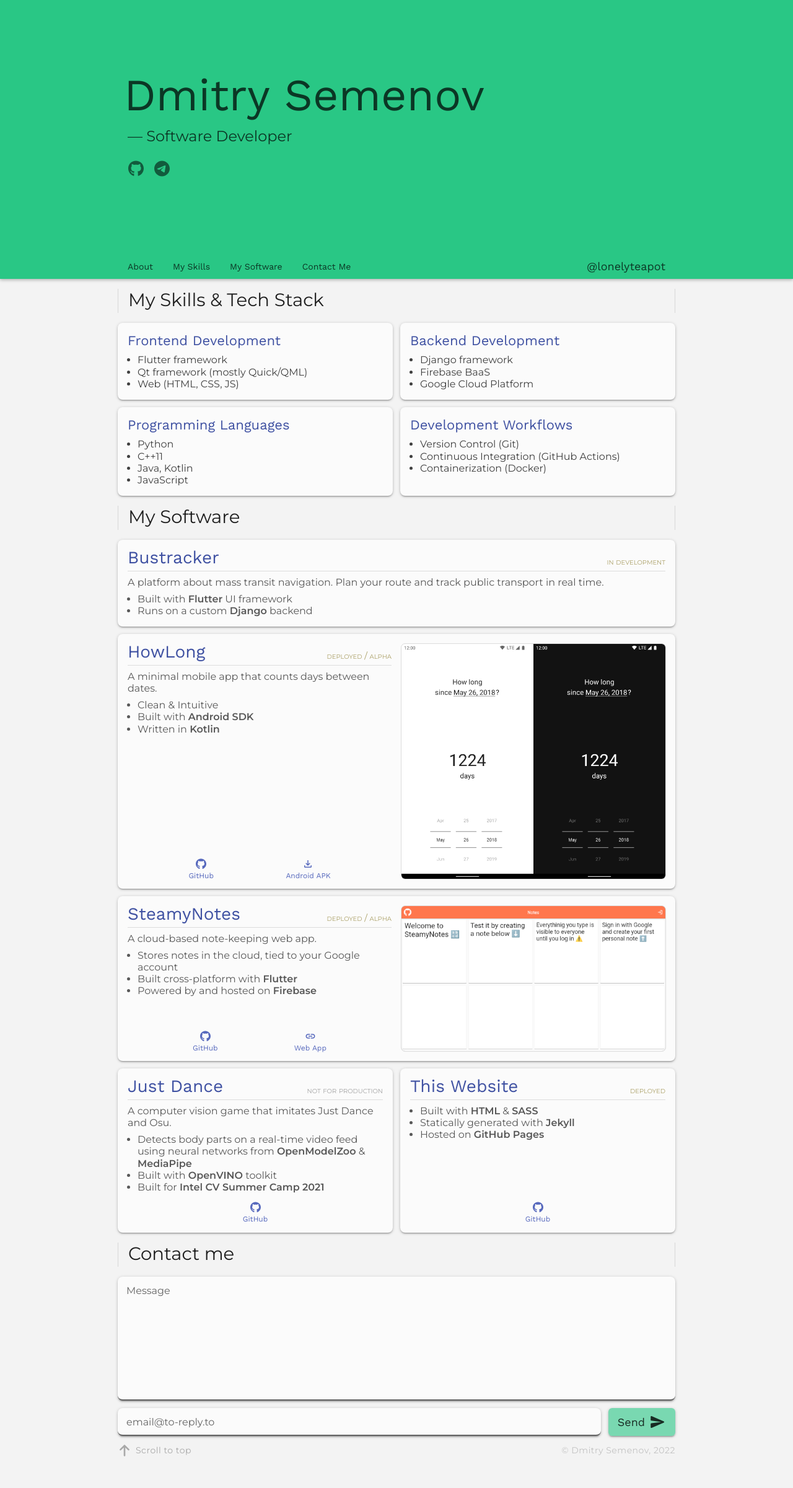
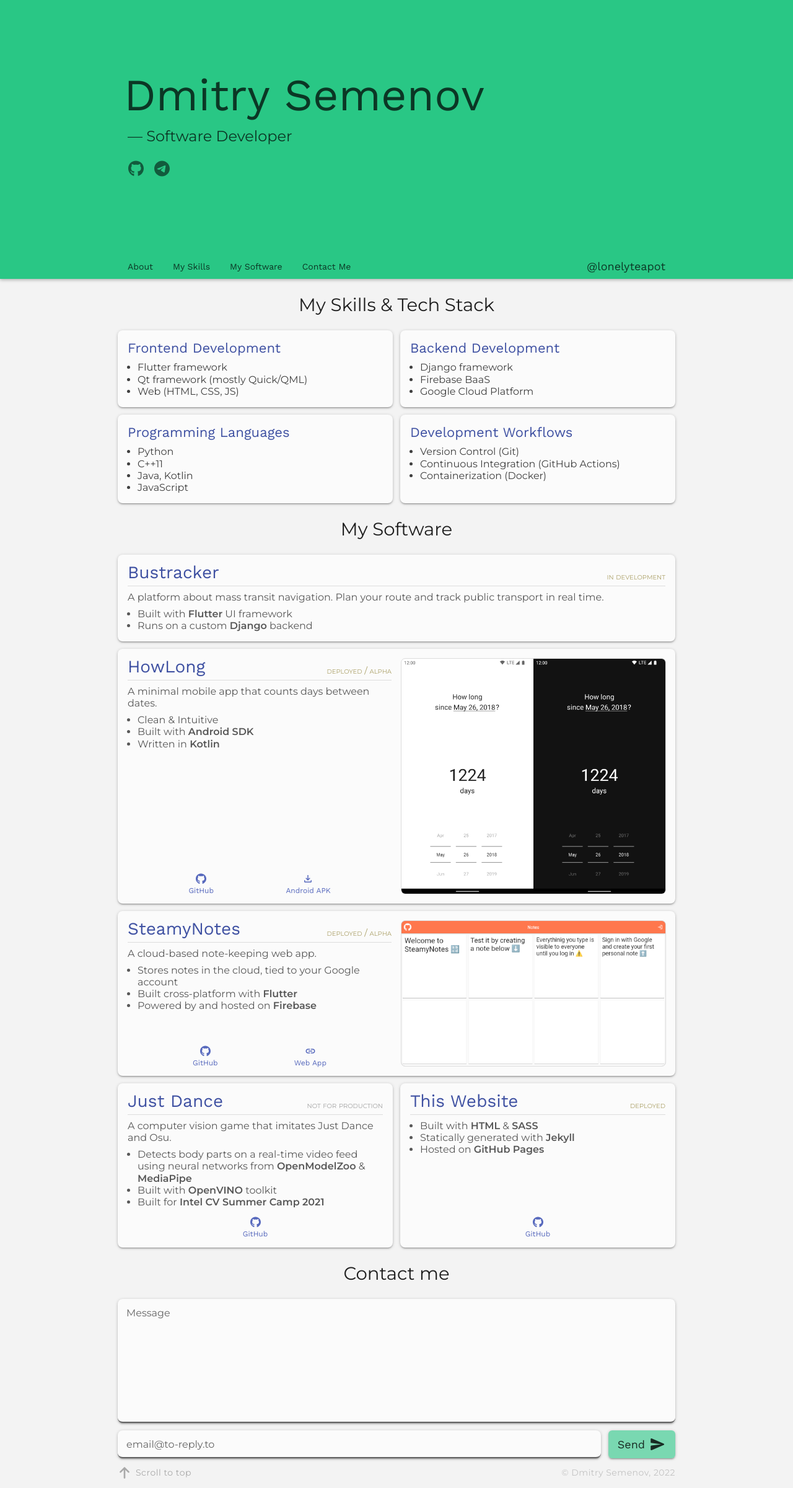
Before and after one commit to lonelyteapot/lonelyteapot.github.io, a Jekyll site: the page built from pages/index.html, in a window 1280 px wide. Shown: the whole page at 62% size. Built offline with Jekyll 4.4.1, drawn with Linux system fonts in a browser that asks for light colours; before the commit the page ends 2365 px from its top, so only the background shows below that.

Commit message:
Change header style

```diff
--- a/_sass/general.scss
+++ b/_sass/general.scss
@@ -42,19 +42,11 @@ h1, h2, h3, h4, h5, h6 {
 }
 
 h2 {
-    display: flex;
-    align-items: center;
     text-align: center;
-    gap: 1rem;
-    margin: 1rem 0;
-    padding-left: 16px;
-    padding-bottom: 4px;
-    width: 100%;
+    margin: 1.5rem 0;
     font-size: 1.825rem;
     color: transparentize($color: $color-on-background, $amount: 0.12);
-    border-left: 1px solid transparentize($color: $color-on-background, $amount: 0.88);
-    border-right: 1px solid transparentize($color: $color-on-background, $amount: 0.88);
-    font-family: $content-font
+    font-family: $content-font;
 }
 
 h3 {
```
